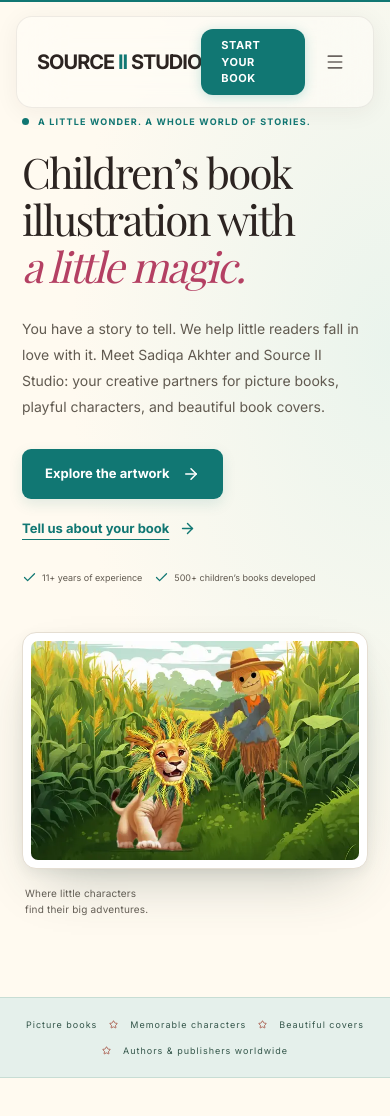
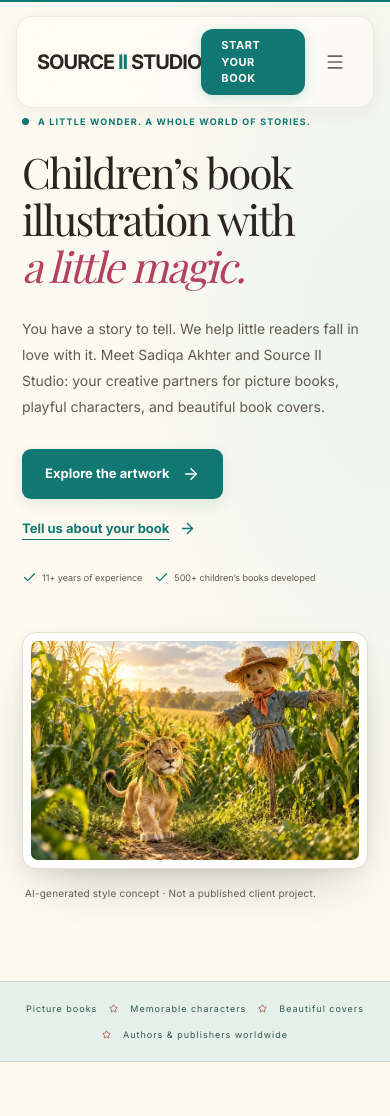
Before and after one commit to sadiqaakhter/sourceiistudio, a React (Vite) app: page / in a window 390 px wide. Shown: the top 1116 px of the page. Built offline with nearby package versions, Linux system fonts and the light colour scheme; a web font is replaced by a local one.

Commit message:
Replace homepage hero with a labeled lifelike AI style concept and responsive web assets

```diff
--- a/scripts/build-pages.ts
+++ b/scripts/build-pages.ts
@@ -30,7 +30,7 @@ const navigation = `<nav aria-label="Main navigation">${Object.entries(PAGES).ma
 for (const [path, page] of Object.entries(PAGES)) {
   const url = `${SITE_URL}${path === '/' ? '/' : `${path}/`}`;
   const structuredData = getPageSchema(path);
-  const preload = path === '/' ? '<link rel="preload" as="image" href="/images/optimized/story-1152.webp" imagesrcset="/images/optimized/story-640.webp 640w, /images/optimized/story-1152.webp 1152w" imagesizes="(min-width: 960px) 48vw, 92vw" fetchpriority="high" />' : '';
+  const preload = path === '/' ? '<link rel="preload" as="image" href="/images/optimized/realistic-story-1536.webp" imagesrcset="/images/optimized/realistic-story-768.webp 768w, /images/optimized/realistic-story-1536.webp 1536w" imagesizes="(min-width: 960px) 48vw, 92vw" fetchpriority="high" />' : '';
   const head = `${preload}<title>${escape(page.title)}</title>
     <meta name="description" content="${escape(page.description)}" />
     <link rel="canonical" href="${url}" />
--- a/src/components/Home.tsx
+++ b/src/components/Home.tsx
@@ -21,8 +21,8 @@ export default function Home() {
       </div>
       <div className="hero-art">
         <Star className="art-star star-one" aria-hidden="true" /><Sparkles className="art-star star-two" aria-hidden="true" />
-        <div className="art-mat"><img src="/images/optimized/story-1152.webp" srcSet="/images/optimized/story-640.webp 640w, /images/optimized/story-1152.webp 1152w" sizes="(min-width: 960px) 48vw, 92vw" width={1152} height={768} fetchPriority="high" alt="Whimsical storybook illustration of a little lion and a friendly scarecrow in a golden cornfield" /></div>
-        <span className="art-note">Where little characters<br />find their big adventures.</span>
+        <div className="art-mat"><img src="/images/optimized/realistic-story-1536.webp" srcSet="/images/optimized/realistic-story-768.webp 768w, /images/optimized/realistic-story-1536.webp 1536w" sizes="(min-width: 960px) 48vw, 92vw" width={1536} height={1024} fetchPriority="high" alt="AI-generated style concept: lifelike lion cub and handmade scarecrow in a sunlit cornfield" /></div>
+        <span className="art-note">AI-generated style concept · Not a published client project.</span>
         <span className="art-stamp" aria-hidden="true">Made for<br /><strong>WONDER</strong><Star size={16} /></span>
       </div>
     </section>
```
Also changed, not shown: public/images/optimized/realistic-story-1536.webp (added), public/images/optimized/realistic-story-768.webp (added).
